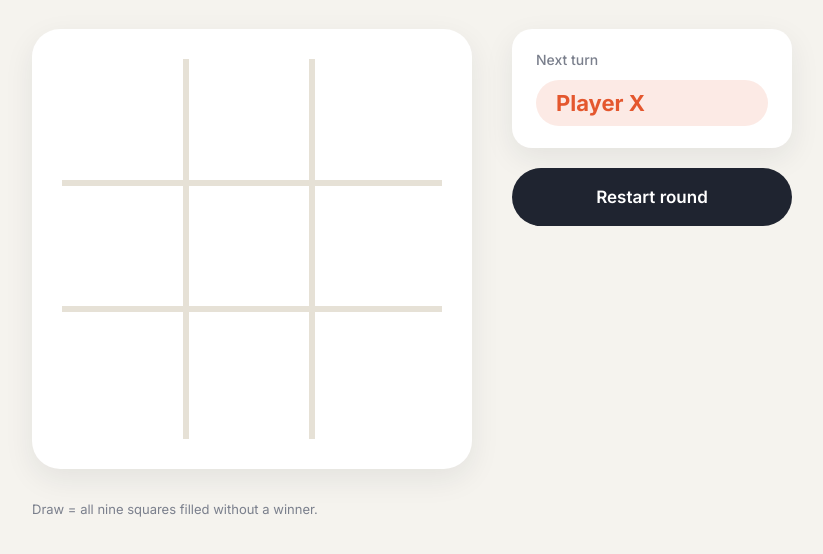
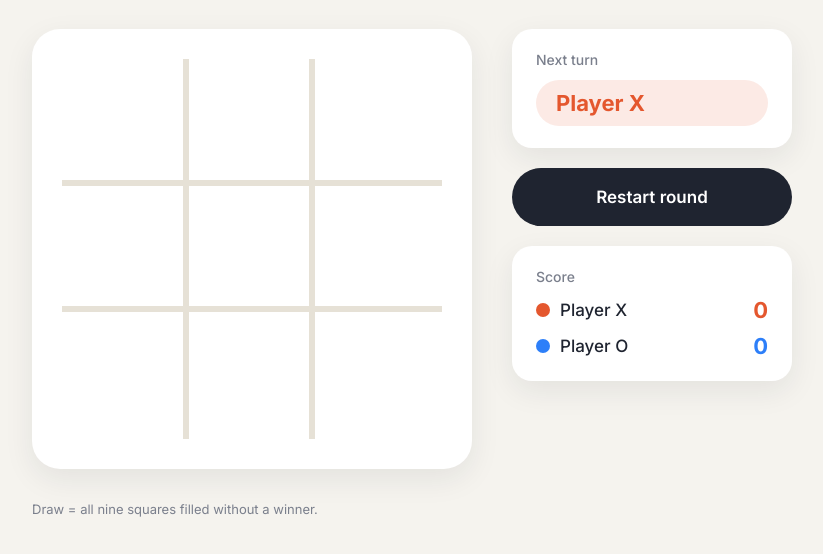
Before and after one commit to pupca/ticktacktoe, a plain HTML site: page index.html in a window 1280 px wide. Shown: the part 142-696 px from the top of the page, without its empty margins (228-1051 px from the left). Drawn offline with Linux system fonts and the light colour scheme.

Commit message:
GM-743 GM-736 Score board: count X and O wins under Restart

```diff
--- a/game.js
+++ b/game.js
@@ -1,4 +1,4 @@
-// Tic-Tac-Toe v1: two players on one screen. No backend, nothing is stored.
+// Tic-Tac-Toe v2: two players on one screen, with a score board. No backend, nothing is stored (reload resets the score).
 const LINES = [
   [0, 1, 2], [3, 4, 5], [6, 7, 8], // rows
   [0, 3, 6], [1, 4, 7], [2, 5, 8], // columns
@@ -9,10 +9,12 @@ const boardEl = document.getElementById('board');
 const statusEl = document.getElementById('status');
 const statusLabelEl = document.getElementById('status-label');
 const restartEl = document.getElementById('restart');
+const scoreEls = { X: document.getElementById('score-x'), O: document.getElementById('score-o') };
 
 let cells = Array(9).fill(null);
 let player = 'X';
 let over = false;
+const score = { X: 0, O: 0 };
 
 const MARKS = {
   X: '<svg class="mark mark-x" viewBox="0 0 100 100" aria-hidden="true"><line x1="18" y1="18" x2="82" y2="82"/><line x1="82" y1="18" x2="18" y2="82"/></svg>',
@@ -38,6 +40,11 @@ function render(win) {
   });
 }
 
+function renderScore() {
+  scoreEls.X.textContent = score.X;
+  scoreEls.O.textContent = score.O;
+}
+
 function setStatus(label, text, kind) {
   statusLabelEl.textContent = label;
   statusEl.textContent = text;
@@ -50,6 +57,8 @@ function play(i) {
   const win = winner(cells);
   if (win) {
     over = true;
+    score[win.player] += 1; // the round is over now, so this runs exactly once per round
+    renderScore();
     setStatus('Round over', `${win.player} wins!`, win.player.toLowerCase());
     restartEl.textContent = 'Play again';
     render(win);
@@ -85,3 +94,4 @@ for (let i = 0; i < 9; i++) {
 }
 restartEl.addEventListener('click', restart);
 restart();
+renderScore();
--- a/index.html
+++ b/index.html
@@ -25,6 +25,21 @@
         <span class="pill" id="status">Player X</span>
       </div>
       <button class="button" id="restart" type="button">Restart round</button>
+      <section class="card score-card" aria-label="Score board">
+        <span class="card-label">Score</span>
+        <div class="score-rows" id="score" role="status" aria-live="polite" aria-atomic="true">
+          <div class="score-row">
+            <span class="dot dot-x" aria-hidden="true"></span>
+            <span class="score-name">Player X</span>
+            <span class="score-count score-x" id="score-x">0</span>
+          </div>
+          <div class="score-row">
+            <span class="dot dot-o" aria-hidden="true"></span>
+            <span class="score-name">Player O</span>
+            <span class="score-count score-o" id="score-o">0</span>
+          </div>
+        </div>
+      </section>
     </aside>
 
     <footer class="rules">Draw = all nine squares filled without a winner.</footer>
--- a/style.css
+++ b/style.css
@@ -110,6 +110,16 @@ body {
 .button:hover { filter: brightness(1.15); }
 .button:focus-visible { outline: 3px solid var(--o); outline-offset: 3px; }
 
+.score-rows { display: grid; gap: 10px; }
+.score-row { display: flex; align-items: center; gap: 10px; font-size: 17px; font-weight: 500; }
+.dot { width: 14px; height: 14px; border-radius: 50%; flex: none; }
+.dot-x { background: var(--x); }
+.dot-o { background: var(--o); }
+.score-name { flex: 1; }
+.score-count { font-size: 22px; font-weight: 700; }
+.score-x { color: var(--x); }
+.score-o { color: var(--o); }
+
 .rules { grid-area: rules; color: var(--muted); font-size: 13px; }
 
 @media (max-width: 860px) {
```
